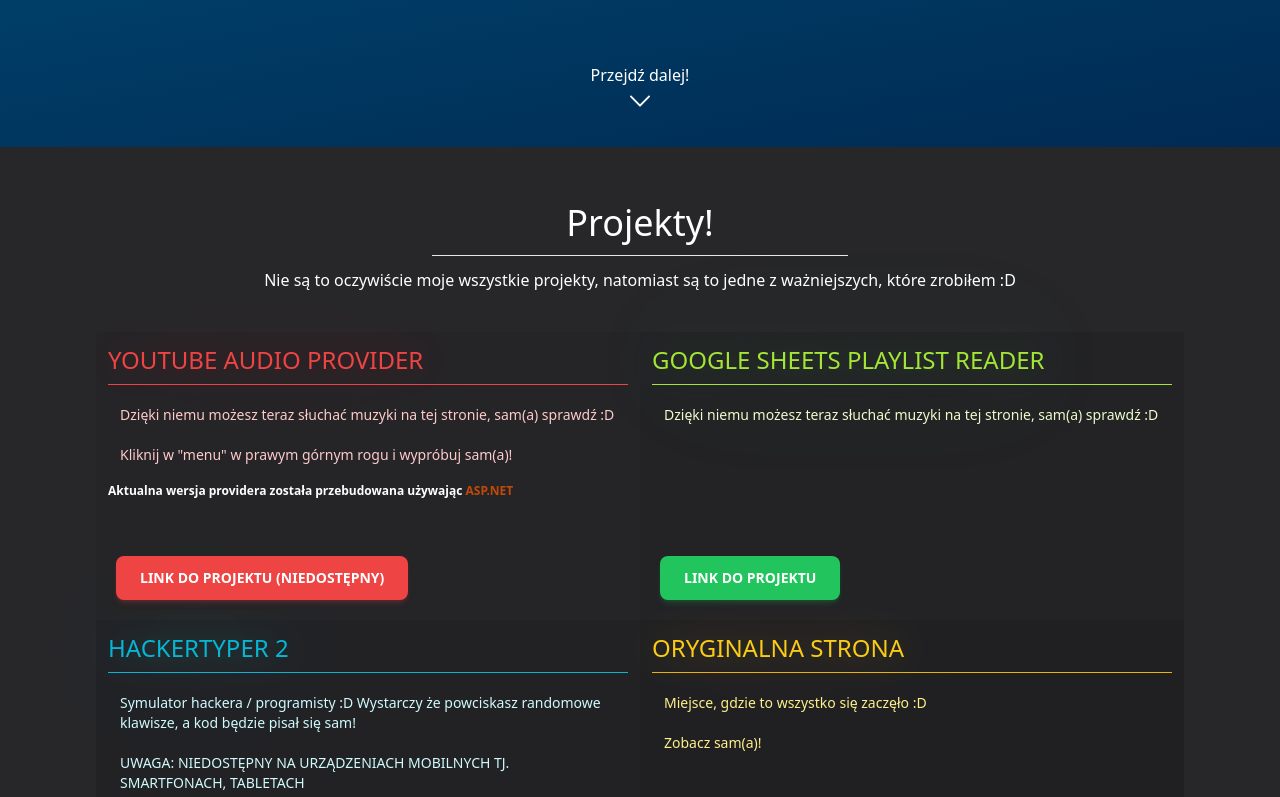
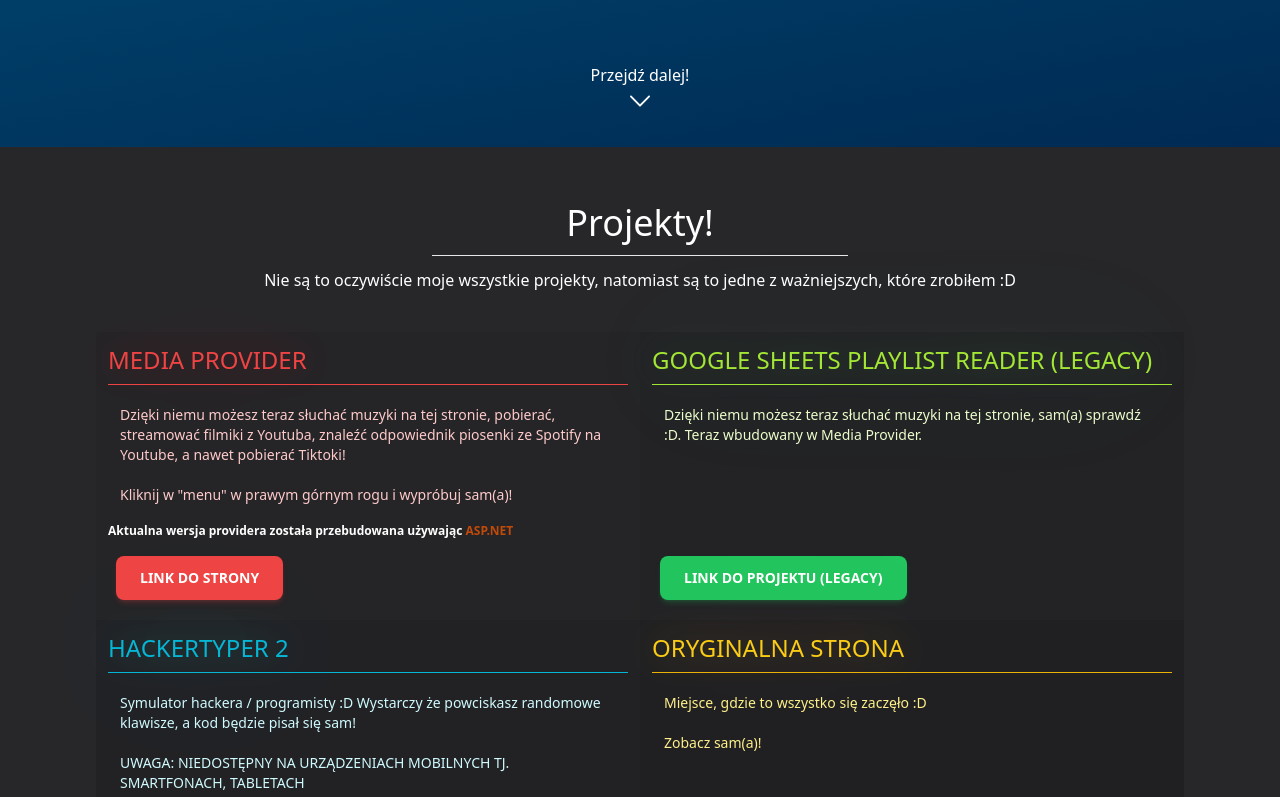
Before and after one commit to lukasz26671/lukasz26671_website, a Next.js app: page / in a window 1280 px wide. Shown: the part 653-1450 px from the top of the page. Built offline with nearby package versions, Linux system fonts and the light colour scheme; no server answers; what tw-elements would draw is missing.

Commit message:
mała modyfikacja linków

```diff
--- a/src/app/page.jsx
+++ b/src/app/page.jsx
@@ -50,29 +50,29 @@ export default function Home() {
           <article className="px-0 sm:px-2 md:px-20">
             <div className="grid grid-cols-1 sm:grid-cols-2 auto-rows-max max-w-full text-center md:text-left my-10">
               <div className="relative col-auto grid-item h-96 md:h-96 lg:h-72 w-full p-3 bg-zinc-900/10">
-                <h5 className="text-red-500 drop-shadow-glow-red uppercase text-lg mb-2 text-md sm:text-xl md:text-2xl">Youtube Audio Provider</h5>
+                <h5 className="text-red-500 drop-shadow-glow-red uppercase text-lg mb-2 text-md sm:text-xl md:text-2xl">Media Provider</h5>
                 <div className="separator border-red-500 mb-2"></div>
                 <p className="relative text-red-200 sm:p-3 whitespace-break-spaces text-md md:text-sm">
-                  Dzięki niemu możesz teraz słuchać muzyki na tej stronie, sam(a) sprawdź :D
+                  Dzięki niemu możesz teraz słuchać muzyki na tej stronie, pobierać, streamować filmiki z Youtuba, znaleźć odpowiednik piosenki ze Spotify na Youtube, a nawet pobierać Tiktoki!
                   <br/>
                   <br/>
                   Kliknij w &quot;menu&quot; w prawym górnym rogu i wypróbuj sam(a)!
                   <br/>
                 </p>
-                <span className="font-bold text-xs">Aktualna wersja providera została przebudowana używając <a href="https://www.rust-lang.org/" className="text-[#c14a09] border-transparent border-b hover:border-[#c14a09]">ASP.NET</a></span>
-                <Link href="#" className="absolute bottom-2 left-1/2 -translate-x-1/2 lg:translate-x-0 lg:bottom-5 lg:left-5" target='_blank'>
-                  <Button color="red" className="text-lg sm:text-sm disabled">Link do projektu (niedostępny)</Button>
+                <span className="font-bold text-xs">Aktualna wersja providera została przebudowana używając <a className="text-[#c14a09] border-transparent border-b hover:border-[#c14a09]">ASP.NET</a></span>
+                <Link href="http://lukasz26671.ddns.net:7207/" className="absolute bottom-2 left-1/2 -translate-x-1/2 lg:translate-x-0 lg:bottom-5 lg:left-5" target='_blank'>
+                  <Button color="red" className="text-lg sm:text-sm disabled">Link do strony</Button>
                 </Link>
               </div>
               <div className="relative col-auto grid-item h-96 md:h-96 lg:h-72 w-full align-center p-3 bg-zinc-900/20">
-                <h5 className="text-lime-400 drop-shadow-glow-lime uppercase text-lg mb-2 text-md sm:text-xl md:text-2xl">Google Sheets Playlist Reader</h5>
+                <h5 className="text-lime-400 drop-shadow-glow-lime uppercase text-lg mb-2 text-md sm:text-xl md:text-2xl">Google Sheets Playlist Reader (legacy)</h5>
                 <div className="separator border-lime-400 mb-2"></div>
                 <p className="text-lime-100 sm:p-3 whitespace-break-spaces text-md md:text-sm relative">
-                  Dzięki niemu możesz teraz słuchać muzyki na tej stronie, sam(a) sprawdź :D
+                  Dzięki niemu możesz teraz słuchać muzyki na tej stronie, sam(a) sprawdź :D. Teraz wbudowany w Media Provider.
                 </p>
 
                 <Link href="https://github.com/lukasz26671/webSrcProvider" className="absolute bottom-2 left-1/2 -translate-x-1/2 lg:translate-x-0 lg:bottom-5 lg:left-5" target='_blank'>
-                  <Button color="green" className="text-lg sm:text-sm">Link do projektu</Button>
+                  <Button color="green" className="text-lg sm:text-sm">Link do projektu (legacy)</Button>
                 </Link>
               </div>
               <div className="relative col-auto grid-item h-96 lg:h-72 w-full p-3 bg-zinc-900/30">
--- a/src/components/Navbar.jsx
+++ b/src/components/Navbar.jsx
@@ -71,6 +71,11 @@ export function Navbar({ className }) {
                             Hacker Typer 2
                         </ListItem>
                     </Link>
+                    <Link href="http://lukasz26671.ddns.net:7207">
+                        <ListItem className="hover:drop-shadow-glow-white text-center sm:text-left">
+                            Media Provider
+                        </ListItem>
+                    </Link>
                     <Audioplayer/>
                     <div className="separator border-slate-700/40"></div>
                 </List>
```
